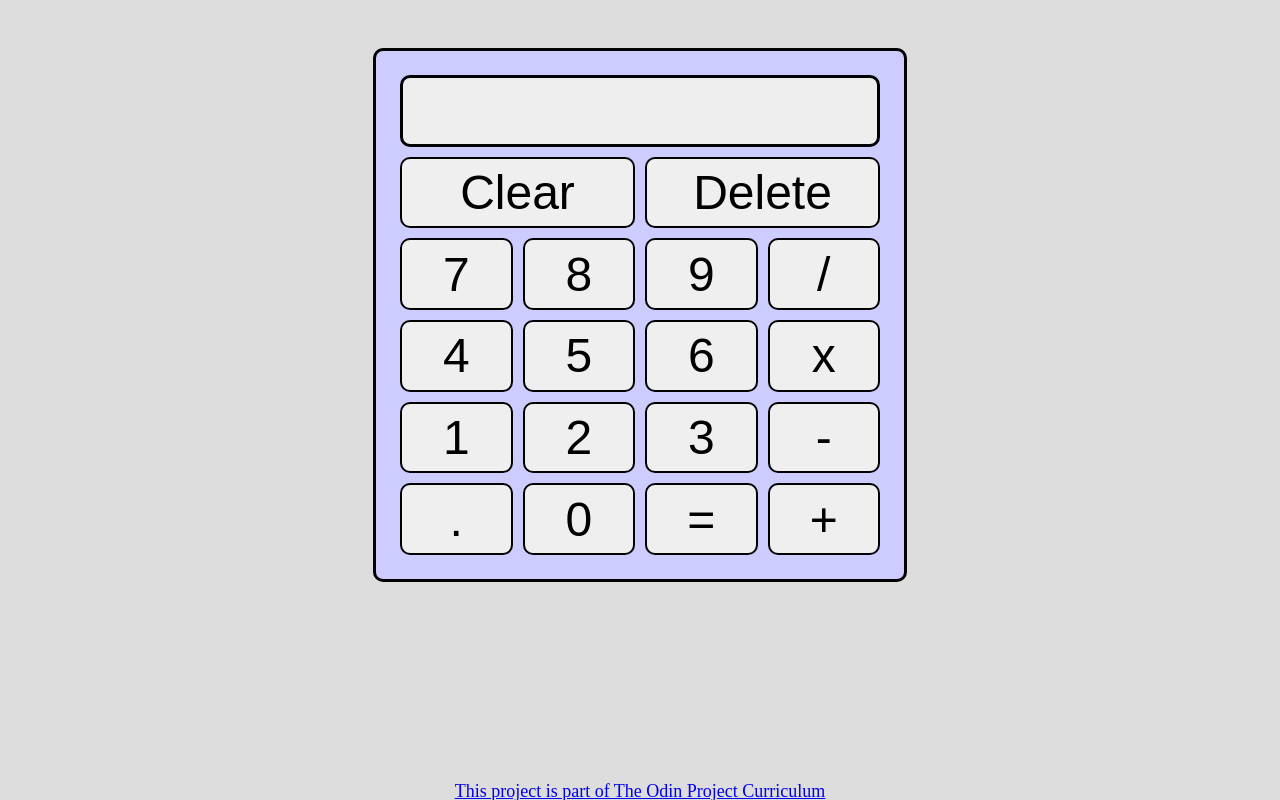
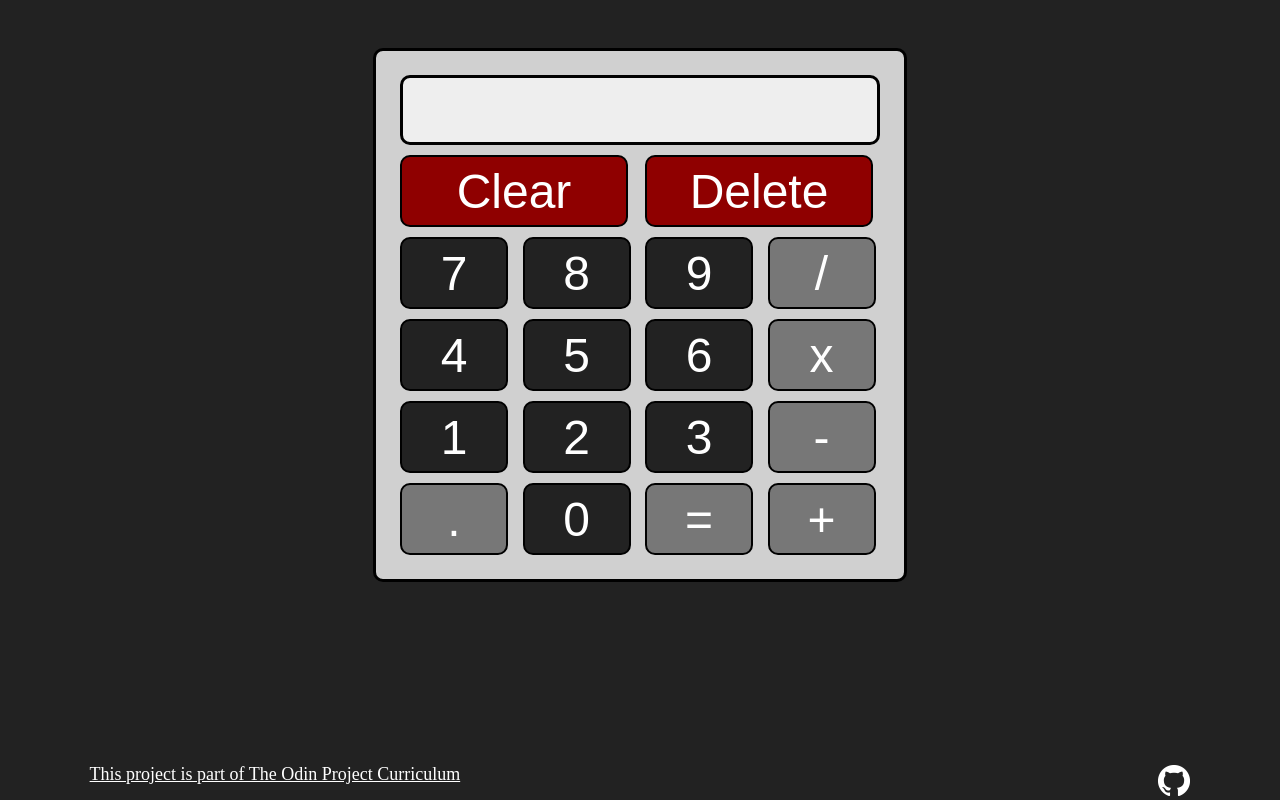
Before and after one commit to jasondewese/calculator, a plain HTML site: page index.html in a window 1280 px wide. Drawn offline with Linux system fonts and the light colour scheme.

Commit message:
Color styling. Links and images added.

```diff
--- a/index.html
+++ b/index.html
@@ -3,6 +3,10 @@
 <head>
     <meta charset="utf-8" />
     <title>Calculator</title>
+    <!--Calculator icon found on Font Awesome. No changes were made.
+    https://creativecommons.org/licenses/by/4.0/-->
+    <link rel="shortcut icon" type="image/x-icon" href="images/calculator-solid.svg">
+
     <meta name="viewport" content="width=device-width, initial-scale=1" />
     <script charset="utf-8" src="scripts/script.js" defer></script>
     <link rel="stylesheet" href="styles/reset.css">
@@ -32,7 +36,10 @@
 
     </div>
     <footer id="links">
-       <a href="https://www.theodinproject.com/lessons/calculator" target="_blank">This project is part of The Odin Project Curriculum</a>
+       <a href="https://www.theodinproject.com/lessons/calculator" target="_blank" style="color: white;">This project is part of The Odin Project Curriculum</a>
+       <a href="https://github.com/jasondewese/calculator" target="_blank">
+        <img src="images/GitHub-Mark-Light-32px.png" height="32px">
+       </a>
     </footer>
 </body>
 </html>
--- a/styles/style.css
+++ b/styles/style.css
@@ -1,6 +1,6 @@
 /*just to confirm file is properly linked*/
 body {
-    background-color: #DDD;
+    background-color: #222;
     font-size: 48px;
     display: flex;
     justify-content: center;
@@ -8,7 +8,7 @@ body {
 }
 
 #calcBody {
-    background-color: #CCF;
+    background-color: #D0D0D0;
     height: 10em;
     width: 10em;
 
@@ -30,20 +30,38 @@ body {
     border-color: black;
     border-radius: 10px;
     border-width: 3px;
+    padding: 0.5em;
 
-    padding: 0.5em;
 }
 
 .buttons {
+    color: #FFF;
     font-size: 48px;
     border-style: solid;
     border-color: black;
     border-radius: 10px;
     border-width: 2px;
+    background-color: #EEE;
+    width: 2.25em;
+    height: 1.5em;
+    background-color: #777;
+}
+
+.numberBtn {
+    background-color: #222;
+}
+
+#clearBtn, #deleteBtn {
+    width: 4.75em;
+    background-color: #8F0000;
+}
+
+#clearBtn:hover, #deleteBtn:hover {
+    background-color: #D00000;
 }
 
 .buttons:hover {
-    background-color: #DDD;
+    background-color: #999;
 }
 
 #display {
@@ -77,7 +95,11 @@ body {
 
 /*fix links to bottom*/
 footer {
+    display: flex;
+    width: 86vw;
+    justify-content: space-between;
     position: fixed;
     font-size: 18px;
     bottom: 0;
+    color: #FFF;
 }
```
Also changed, not shown: images/GitHub-Mark-Light-32px.png (added), images/calculator-solid.svg (added).
